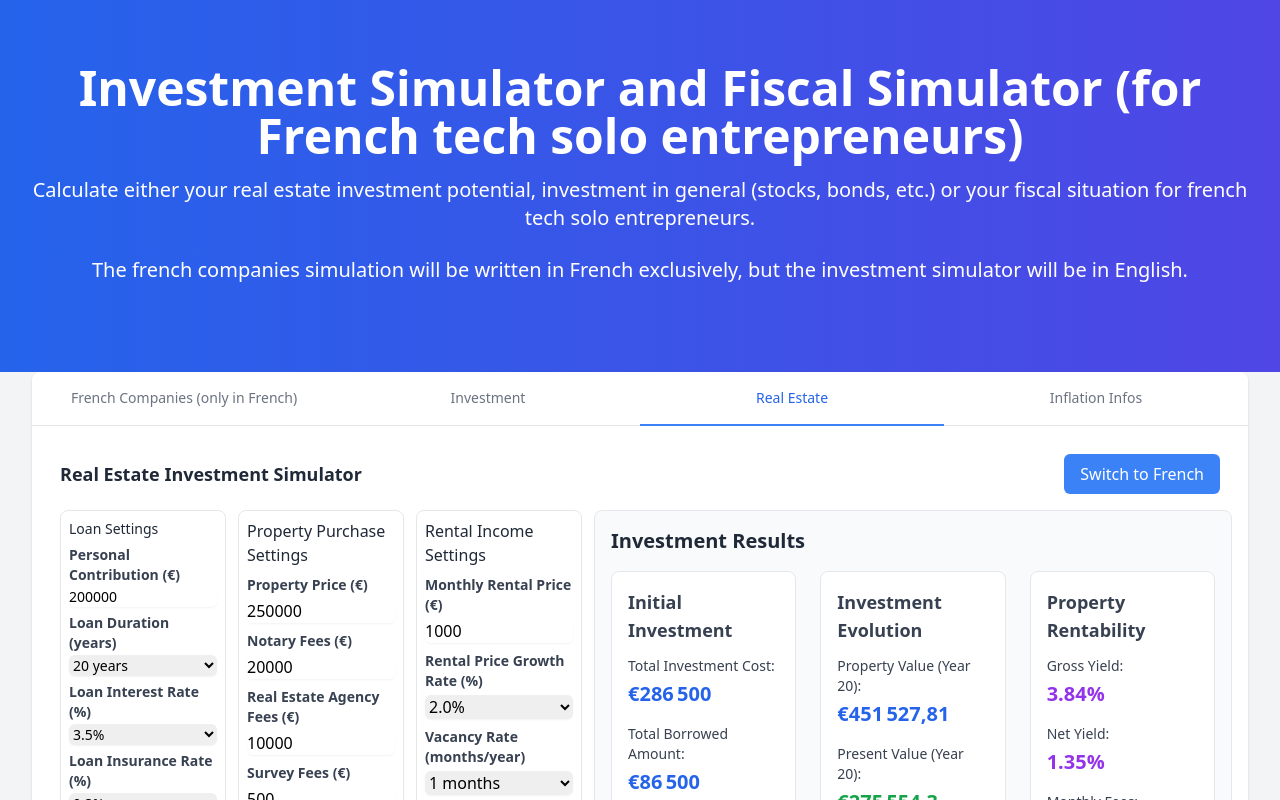
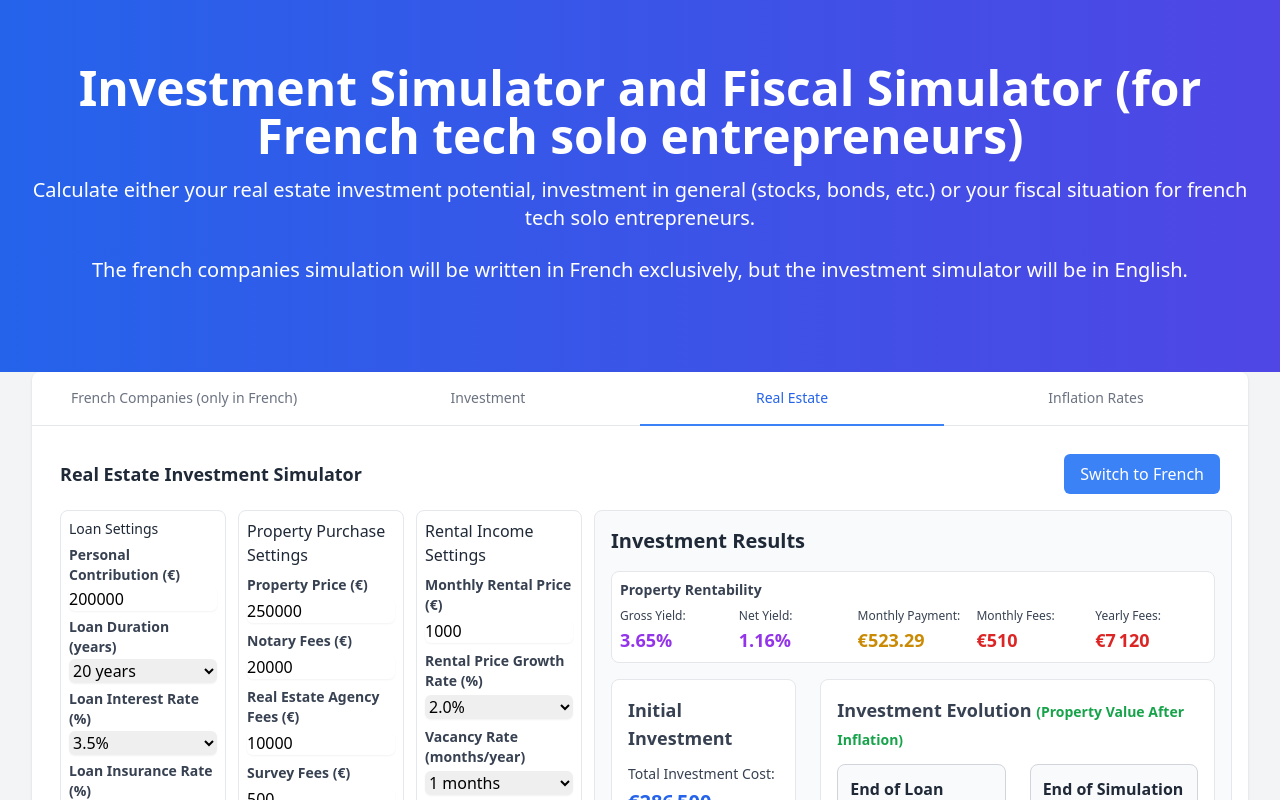
Before and after one commit to kevinpruvost/InvestmentSimulator, a React (Create React App) app in the folder fiscal-simulator/: page / in a window 1280 px wide. Both pictures are taken after a click on the button "Real Estate". Shown: the top 800 px of the page. Built offline with nearby package versions, Linux system fonts and the light colour scheme.

Commit message:
almost done if we dont count tax system

```diff
--- a/fiscal-simulator/src/components/RealEstate.js
+++ b/fiscal-simulator/src/components/RealEstate.js
@@ -33,6 +33,7 @@ function RealEstate() {
     const [inflationRate, setInflationRate] = useState(() => parseFloat(Cookies.get('inflationRate') || '2.5'));
     const [propertyPriceGrowthRate, setPropertyPriceGrowthRate] = useState(() => parseFloat(Cookies.get('propertyPriceGrowthRate') || '3.0'));
     const [simulationDuration, setSimulationDuration] = useState(() => parseInt(Cookies.get('simulationDuration') || '30'));
+    const [agencyManagementFee, setAgencyManagementFee] = useState(() => parseFloat(Cookies.get('agencyManagementFee') || '5.0'));
 
     const translations = {
       en: {
@@ -75,6 +76,7 @@ function RealEstate() {
         totalBorrowedAmount: "Total Borrowed Amount",
         initialCashNeeded: "Personal Contribution",
         propertyValue: "Property Value",
+        propertyValueAfterInflation: "Property Value After Inflation",
         cashFlow: "Annual Cash Flow",
         taxes: "Annual Taxes",
         cashBalance: "Cash Balance",
@@ -91,11 +93,13 @@ function RealEstate() {
         simulationDuration: "Simulation Duration (years)",
         propertyRentability: "Property Rentability",
         monthlyFees: "Monthly Fees",
+        monthlyPayment: "Monthly Payment",
         yearlyFees: "Yearly Fees",
         initialInvestment: "Initial Investment",
         investmentEvolution: "Investment Evolution",
         totalInvestmentAfterInflation: "Total Investment Value After Inflation",
         actualMoneySpentAfterInflation: "Actual Money Spent For The Investment After Inflation",
+        agencyManagementFee: "Agency Management Fee (%)",
       },
       fr: {
         title: "Simulateur d'Investissement Immobilier",
@@ -137,6 +141,7 @@ function RealEstate() {
         totalBorrowedAmount: "Montant Total Emprunté",
         initialCashNeeded: "Apport Personnel",
         propertyValue: "Valeur du Bien",
+        propertyValueAfterInflation: "Valeur du Bien Après Inflation",
         cashFlow: "Flux de Trésorerie Annuel",
         taxes: "Taxes Annuelles",
         cashBalance: "Solde de Trésorerie",
@@ -153,11 +158,13 @@ function RealEstate() {
         simulationDuration: "Durée de Simulation (années)",
         propertyRentability: "Rentabilité du Bien",
         monthlyFees: "Charges Mensuelles",
+        monthlyPayment: "Mensualités",
         yearlyFees: "Charges Annuelles",
         initialInvestment: "Investissement Initial",
         investmentEvolution: "Évolution de l'Investissement",
         totalInvestmentAfterInflation: "Valeur Totale de l'Investissement Après Inflation",
         actualMoneySpentAfterInflation: "Dépense Réelle de l'Investissement initial Après Inflation",
+        agencyManagementFee: "Frais de Gestion d'Agence (%)",
       }
     };
 
@@ -204,12 +211,13 @@ function RealEstate() {
       Cookies.set('inflationRate', inflationRate.toString(), { expires: 365 });
       Cookies.set('propertyPriceGrowthRate', propertyPriceGrowthRate.toString(), { expires: 365 });
       Cookies.set('simulationDuration', simulationDuration.toString(), { expires: 365 });
+      Cookies.set('agencyManagementFee', agencyManagementFee.toString(), { expires: 365 });
     }, [
       personalContribution, loanDuration, loanInterestRate, loanInsuranceRate, loanInitialFees,
       propertyPrice, notaryFees, agencyFees, surveyFees, maintenanceBudget, renovationCosts, propertySize,
       rentalPriceMonthly, rentalGrowthRate, vacancyRate, coproCharges, pnoInsurance, accountingFees,
       cgaFees, bankFees, waterBill, electricityBill, gasBill, internetBill, cfeTax, propertyTax,
-      otherCharges, inflationRate, propertyPriceGrowthRate, simulationDuration
+      otherCharges, inflationRate, propertyPriceGrowthRate, simulationDuration, agencyManagementFee
     ]);
 
     const calculateMonthlyLoanPayment = () => {
@@ -239,7 +247,7 @@ function RealEstate() {
       for (let year = 1; year <= simulationDuration; year++) {
         currentPropertyPrice *= (1 + propGrowthRate);
         currentRentalPriceMonthly *= (1 + rentGrowthRate);
-        const annualRentalIncome = currentRentalPriceMonthly * (12 - vacancyRate);
+        const annualRentalIncome = currentRentalPriceMonthly * (12 - vacancyRate) * (1 - agencyManagementFee / 100);
         const annualCharges = totalMonthlyCharges * 12 + maintenanceBudget;
         const annualLoanPayments = year <= loanDuration ? monthlyLoanPayment * 12 : 0;
         const annualTaxes = (annualRentalIncome * 0.3).toFixed(2); // Simplified 30% tax rate
@@ -273,14 +281,24 @@ function RealEstate() {
     };
 
     const calculateYields = () => {
-      const annualRentalIncome = rentalPriceMonthly * (12 - vacancyRate);
+      // Calculate annual rental income considering vacancy and agency management fee
+      const annualRentalIncome = rentalPriceMonthly * (12 - vacancyRate) * (1 - agencyManagementFee / 100);
+
+      // Calculate total annual charges
       const totalMonthlyCharges = coproCharges + pnoInsurance + accountingFees + cgaFees + bankFees +
                                  waterBill + electricityBill + gasBill + internetBill + cfeTax +
                                  propertyTax + otherCharges;
       const annualCharges = totalMonthlyCharges * 12 + maintenanceBudget;
+
+      // Calculate total investment cost
       const totalInvestment = propertyPrice + notaryFees + agencyFees + surveyFees + renovationCosts + loanInitialFees;
+
+      // Gross yield: Annual rental income before charges / Total investment
       const grossYield = ((annualRentalIncome / totalInvestment) * 100).toFixed(2);
+
+      // Net yield: (Annual rental income - Annual charges) / Total investment
       const netYield = ((annualRentalIncome - annualCharges) / totalInvestment * 100).toFixed(2);
+
       return { grossYield, netYield };
     };
 
@@ -328,7 +346,7 @@ function RealEstate() {
                     id="initialLoan"
                     value={personalContribution}
                     onChange={(e) => setPersonalContribution(parseFloat(e.target.value) || 0)}
-                    className="mt-0.5 block w-full rounded-md border-gray-300 shadow-sm focus:border-blue-500 focus:ring-blue-500 text-sm"
+                    className="mt-0.5 block w-full rounded-md border-gray-300 shadow-sm focus:border-blue-500 focus:ring-blue-500"
                   />
                 </div>
                 <div>
@@ -337,7 +355,7 @@ function RealEstate() {
                     id="loanDuration"
                     value={loanDuration}
                     onChange={(e) => setLoanDuration(parseInt(e.target.value))}
-                    className="mt-0.5 block w-full rounded-md border-gray-300 shadow-sm focus:border-blue-500 focus:ring-blue-500 text-sm"
+                    className="mt-0.5 block w-full rounded-md border-gray-300 shadow-sm focus:border-blue-500 focus:ring-blue-500"
                   >
                     {Array.from({length: 30}, (_, i) => (
                       <option key={i+1} value={i+1}>{i+1} years</option>
@@ -350,7 +368,7 @@ function RealEstate() {
                     id="loanInterestRate"
                     value={loanInterestRate.toFixed(1)}
                     onChange={(e) => setLoanInterestRate(parseFloat(e.target.value))}
-                    className="mt-0.5 block w-full rounded-md border-gray-300 shadow-sm focus:border-blue-500 focus:ring-blue-500 text-sm"
+                    className="mt-0.5 block w-full rounded-md border-gray-300 shadow-sm focus:border-blue-500 focus:ring-blue-500"
                   >
                     {rateOptions.map(rate => <option key={rate} value={rate}>{rate}%</option>)}
                   </select>
@@ -361,7 +379,7 @@ function RealEstate() {
                     id="loanInsuranceRate"
                     value={loanInsuranceRate.toFixed(1)}
                     onChange={(e) => setLoanInsuranceRate(parseFloat(e.target.value))}
-                    className="mt-0.5 block w-full rounded-md border-gray-300 shadow-sm focus:border-blue-500 focus:ring-blue-500 text-sm"
+                    className="mt-0.5 block w-full rounded-md border-gray-300 shadow-sm focus:border-blue-500 focus:ring-blue-500"
                   >
                     {rateOptions.map(rate => <option key={rate} value={rate}>{rate}%</option>)}
                   </select>
@@ -373,7 +391,7 @@ function RealEstate() {
                     id="loanInitialFees"
                     value={loanInitialFees}
                     onChange={(e) => setLoanInitialFees(parseFloat(e.target.value) || 0)}
-                    className="mt-0.5 block w-full rounded-md border-gray-300 shadow-sm focus:border-blue-500 focus:ring-blue-500 text-sm"
+                    className="mt-0.5 block w-full rounded-md border-gray-300 shadow-sm focus:border-blue-500 focus:ring-blue-500"
                   />
                 </div>
               </div>
@@ -488,6 +506,17 @@ function RealEstate() {
                     {Array.from({length: 13}, (_, i) => (
                       <option key={i} value={i}>{i} months</option>
                     ))}
+                  </select>
+                </div>
+                <div>
+                  <label htmlFor="agencyManagementFee" className="block text-sm font-bold text-gray-700">{t.agencyManagementFee}</label>
+                  <select
+                    id="agencyManagementFee"
+                    value={agencyManagementFee.toFixed(1)}
+                    onChange={(e) => setAgencyManagementFee(parseFloat(e.target.value))}
+                    className="mt-1 block w-full rounded-md border-gray-300 shadow-sm focus:border-blue-500 focus:ring-blue-500"
+                  >
+                    {rateOptions.map(rate => <option key={rate} value={rate}>{rate}%</option>)}
                   </select>
                 </div>
               </div>
@@ -668,6 +697,41 @@ function RealEstate() {
           <div className="flex flex-col bg-gray-50 rounded-lg border border-gray-200">
             <div className="p-4">
               <h4 className="text-xl font-semibold text-gray-800 mb-4">{t.results}</h4>
+
+              {/* Property Rentability */}
+              <div className="bg-white p-2 rounded-lg border border-gray-200 mb-4">
+                <h5 className="text-sm font-semibold text-gray-700 mb-2">{t.propertyRentability}</h5>
+                <div className="flex flex-wrap gap-2">
+                  <div className="flex-1">
+                    <p className="text-xs font-medium text-gray-700 mb-0.5">{t.grossYield}:</p>
+                    <p className="text-lg font-bold text-purple-600">{calculateYields().grossYield}%</p>
+                  </div>
+                  <div className="flex-1">
+                    <p className="text-xs font-medium text-gray-700 mb-0.5">{t.netYield}:</p>
+                    <p className="text-lg font-bold text-purple-600">{calculateYields().netYield}%</p>
+                  </div>
+                  <div className="flex-1">
+                    <p className="text-xs font-medium text-gray-700 mb-0.5">{t.monthlyPayment}:</p>
+                    <p className="text-lg font-bold text-yellow-600">
+                      €{calculateMonthlyLoanPayment()}
+                    </p>
+                  </div>
+                  <div className="flex-1">
+                    <p className="text-xs font-medium text-gray-700 mb-0.5">{t.monthlyFees}:</p>
+                    <p className="text-lg font-bold text-red-600">
+                      €{(coproCharges + pnoInsurance + accountingFees + cgaFees + bankFees + waterBill + electricityBill + gasBill + internetBill + cfeTax + propertyTax + otherCharges).toLocaleString('fr-FR', { maximumFractionDigits: 2 })}
+                    </p>
+                  </div>
+                  <div className="flex-1">
+                    <p className="text-xs font-medium text-gray-700 mb-0.5">{t.yearlyFees}:</p>
+                    <p className="text-lg font-bold text-red-600">
+                      €{((coproCharges + pnoInsurance + accountingFees + cgaFees + bankFees + waterBill + electricityBill + gasBill + internetBill + cfeTax + propertyTax + otherCharges) * 12 + maintenanceBudget).toLocaleString('fr-FR', { maximumFractionDigits: 2 })}
+                    </p>
+                  </div>
+                </div>
+              </div>
+
+              {/* 3-column display */}
               <div className="grid grid-cols-3 gap-6 mb-6">
                 {/* Initial Investment */}
                 <div className="bg-white p-4 rounded-lg border border-gray-200">
@@ -687,7 +751,7 @@ function RealEstate() {
                     </div>
                     <div>
                       <p className="text-sm font-medium text-gray-700 mb-1">{t.initialCashNeeded}:</p>
-                        <p className="text-xl font-bold text-green-600">
+                      <p className="text-xl font-bold text-blue-600">
                         €{personalContribution.toLocaleString('fr-FR', { maximumFractionDigits: 2 })}
                       </p>
                     </div>
@@ -707,53 +771,82 @@ function RealEstate() {
                 </div>
 
                 {/* Investment Evolution */}
-                  <div className="bg-white p-4 rounded-lg border border-gray-200">
-                    <h5 className="text-lg font-semibold text-gray-700 mb-3">{t.investmentEvolution}</h5>
+                <div className="bg-white p-4 rounded-lg border border-gray-200 col-span-2">
+                  <h5 className="text-lg font-semibold text-gray-700 mb-3">
+                    {t.investmentEvolution} <span className="text-sm text-green-600">({t.propertyValueAfterInflation})</span>
+                  </h5>
+                  <div className="grid grid-cols-2 gap-6">
+                    {/* End of Loan */}
+                    <div className="bg-gray-50 p-3 rounded-lg border border-gray-300">
+                      <h6 className="text-md font-semibold text-gray-800 mb-2">End of Loan</h6>
                       <div className="space-y-4">
                         <div>
                           <p className="text-sm font-medium text-gray-700 mb-1">{t.propertyValue} ({t.year} {loanDuration}):</p>
                           <p className="text-xl font-bold text-blue-600">
                             €{calculateYearlyEvolution()[loanDuration-1]?.propertyValue.toLocaleString('fr-FR', { maximumFractionDigits: 2 })}
                           </p>
+                          <p className="text-xs text-green-600">
+                            €{calculateInflationAdjustedValue(calculateYearlyEvolution()[loanDuration-1]?.propertyValue, loanDuration).toLocaleString('fr-FR', { maximumFractionDigits: 2 })}
+                          </p>
                         </div>
                         <div>
-                        <p className="text-sm font-medium text-gray-700 mb-1">{t.presentValue} ({t.year} {loanDuration}):</p>
-                        <p className="text-xl font-bold text-green-600">
-                          €{calculateInflationAdjustedValue(calculateYearlyEvolution()[loanDuration-1]?.propertyValue, loanDuration).toLocaleString('fr-FR', { maximumFractionDigits: 2 })}
+                          <p className="text-sm font-medium text-gray-700 mb-1">{t.cashBalance} ({t.year} {loanDuration}):</p>
+                          <p className="text-xl font-bold text-blue-600">
+                            €{calculateYearlyEvolution()[loanDuration-1]?.cashBalance.toLocaleString('fr-FR', { maximumFractionDigits: 2 })}
+                          </p>
+                          <p className="text-xs text-green-600">
+                            €{calculateInflationAdjustedValue(calculateYearlyEvolution()[loanDuration-1]?.cashBalance, loanDuration).toLocaleString('fr-FR', { maximumFractionDigits: 2 })}
+                          </p>
+                        </div>
+                        <div>
+                          <p className="text-sm font-medium text-gray-700 mb-1">{t.propertyValue} + {t.cashBalance} ({t.year} {loanDuration}):</p>
+                          <p className="text-xl font-bold text-blue-600">
+                            €{(calculateYearlyEvolution()[loanDuration-1]?.propertyValue + calculateYearlyEvolution()[loanDuration-1]?.cashBalance).toLocaleString('fr-FR', { maximumFractionDigits: 2 })}
+                          </p>
+                          <p className="text-xs text-green-600">
+                            €{calculateInflationAdjustedValue(calculateYearlyEvolution()[loanDuration-1]?.propertyValue + calculateYearlyEvolution()[loanDuration-1]?.cashBalance, loanDuration).toLocaleString('fr-FR', { maximumFractionDigits: 2 })}
                           </p>
                         </div>
                       </div>
                     </div>
 
-                  {/* Property Rentability */}
-                  <div className="bg-white p-4 rounded-lg border border-gray-200">
-                    <h5 className="text-lg font-semibold text-gray-700 mb-3">{t.propertyRentability}</h5>
+                    {/* End of Simulation */}
+                    <div className="bg-gray-50 p-3 rounded-lg border border-gray-300">
+                      <h6 className="text-md font-semibold text-gray-800 mb-2">End of Simulation</h6>
                       <div className="space-y-4">
                         <div>
-                        <p className="text-sm font-medium text-gray-700 mb-1">{t.grossYield}:</p>
-                        <p className="text-xl font-bold text-purple-600">{calculateYields().grossYield}%</p>
-                      </div>
-                      <div>
-                        <p className="text-sm font-medium text-gray-700 mb-1">{t.netYield}:</p>
-                        <p className="text-xl font-bold text-purple-600">{calculateYields().netYield}%</p>
-                      </div>
-                      <div>
-                        <p className="text-sm font-medium text-gray-700 mb-1">{t.monthlyFees}:</p>
-                        <p className="text-xl font-bold text-red-600">
-                          €{(coproCharges + pnoInsurance + accountingFees + cgaFees + bankFees + waterBill + electricityBill + gasBill + internetBill + cfeTax + propertyTax + otherCharges).toLocaleString('fr-FR', { maximumFractionDigits: 2 })}
+                          <p className="text-sm font-medium text-gray-700 mb-1">{t.propertyValue} ({t.year} {simulationDuration}):</p>
+                          <p className="text-xl font-bold text-blue-600">
+                            €{calculateYearlyEvolution()[simulationDuration-1]?.propertyValue.toLocaleString('fr-FR', { maximumFractionDigits: 2 })}
+                          </p>
+                          <p className="text-xs text-green-600">
+                            €{calculateInflationAdjustedValue(calculateYearlyEvolution()[simulationDuration-1]?.propertyValue, simulationDuration).toLocaleString('fr-FR', { maximumFractionDigits: 2 })}
                           </p>
                         </div>
                         <div>
-                        <p className="text-sm font-medium text-gray-700 mb-1">{t.yearlyFees}:</p>
-                        <p className="text-xl font-bold text-red-600">
-                          €{((coproCharges + pnoInsurance + accountingFees + cgaFees + bankFees + waterBill + electricityBill + gasBill + internetBill + cfeTax + propertyTax + otherCharges) * 12 + maintenanceBudget).toLocaleString('fr-FR', { maximumFractionDigits: 2 })}
+                          <p className="text-sm font-medium text-gray-700 mb-1">{t.cashBalance} ({t.year} {simulationDuration}):</p>
+                          <p className="text-xl font-bold text-blue-600">
+                            €{calculateYearlyEvolution()[simulationDuration-1]?.cashBalance.toLocaleString('fr-FR', { maximumFractionDigits: 2 })}
+                          </p>
+                          <p className="text-xs text-green-600">
+                            €{calculateInflationAdjustedValue(calculateYearlyEvolution()[simulationDuration-1]?.cashBalance, simulationDuration).toLocaleString('fr-FR', { maximumFractionDigits: 2 })}
+                          </p>
+                        </div>
+                        <div>
+                          <p className="text-sm font-medium text-gray-700 mb-1">{t.propertyValue} + {t.cashBalance} ({t.year} {simulationDuration}):</p>
+                          <p className="text-xl font-bold text-blue-600">
+                            €{(calculateYearlyEvolution()[simulationDuration-1]?.propertyValue + calculateYearlyEvolution()[simulationDuration-1]?.cashBalance).toLocaleString('fr-FR', { maximumFractionDigits: 2 })}
+                          </p>
+                          <p className="text-xs text-green-600">
+                            €{calculateInflationAdjustedValue(calculateYearlyEvolution()[simulationDuration-1]?.propertyValue + calculateYearlyEvolution()[simulationDuration-1]?.cashBalance, simulationDuration).toLocaleString('fr-FR', { maximumFractionDigits: 2 })}
                           </p>
                         </div>
                       </div>
                     </div>
                   </div>
-
-              <div className="overflow-x-auto w-full">
+                </div>
+                {/* Results */}
+                <div className="overflow-x-auto w-full col-span-3">
                   <table className="w-full table-auto divide-y divide-gray-200">
                     <thead className="bg-gray-50">
                       <tr>
@@ -801,6 +894,7 @@ function RealEstate() {
             </div>
           </div>
         </div>
+      </div>
     );
   }
 
--- a/fiscal-simulator/src/components/Simulator.js
+++ b/fiscal-simulator/src/components/Simulator.js
@@ -56,7 +56,7 @@ function Simulator() {
                   : 'border-transparent text-gray-500 hover:text-gray-700 hover:border-gray-300'
               } flex-1 whitespace-nowrap py-4 px-2 border-b-2 font-medium text-sm transition-colors duration-200`}
             >
-              Inflation Infos
+              Inflation Rates
             </button>
           </nav>
         </div>
```
Lines whose indentation alone changed are shown as unchanged.
